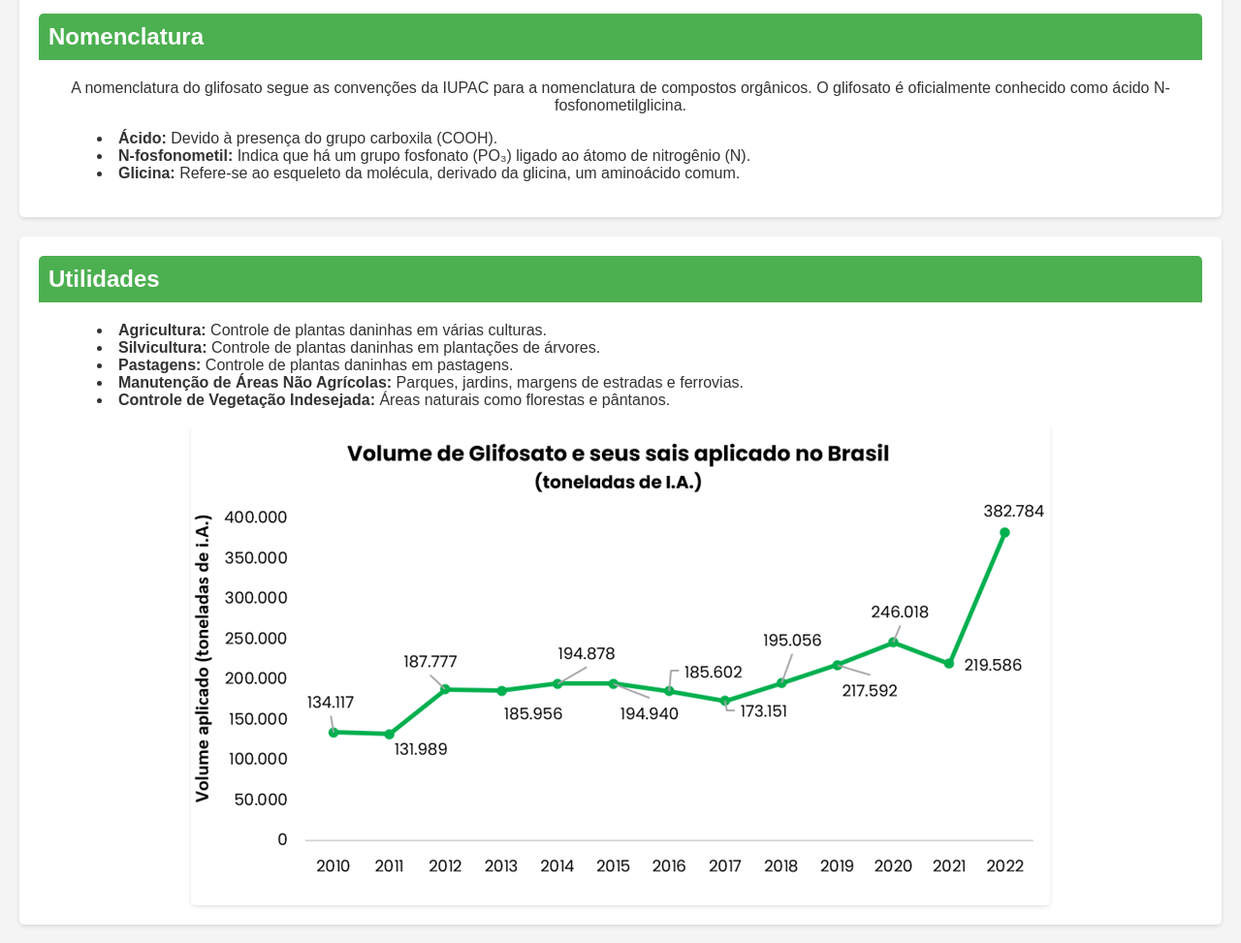
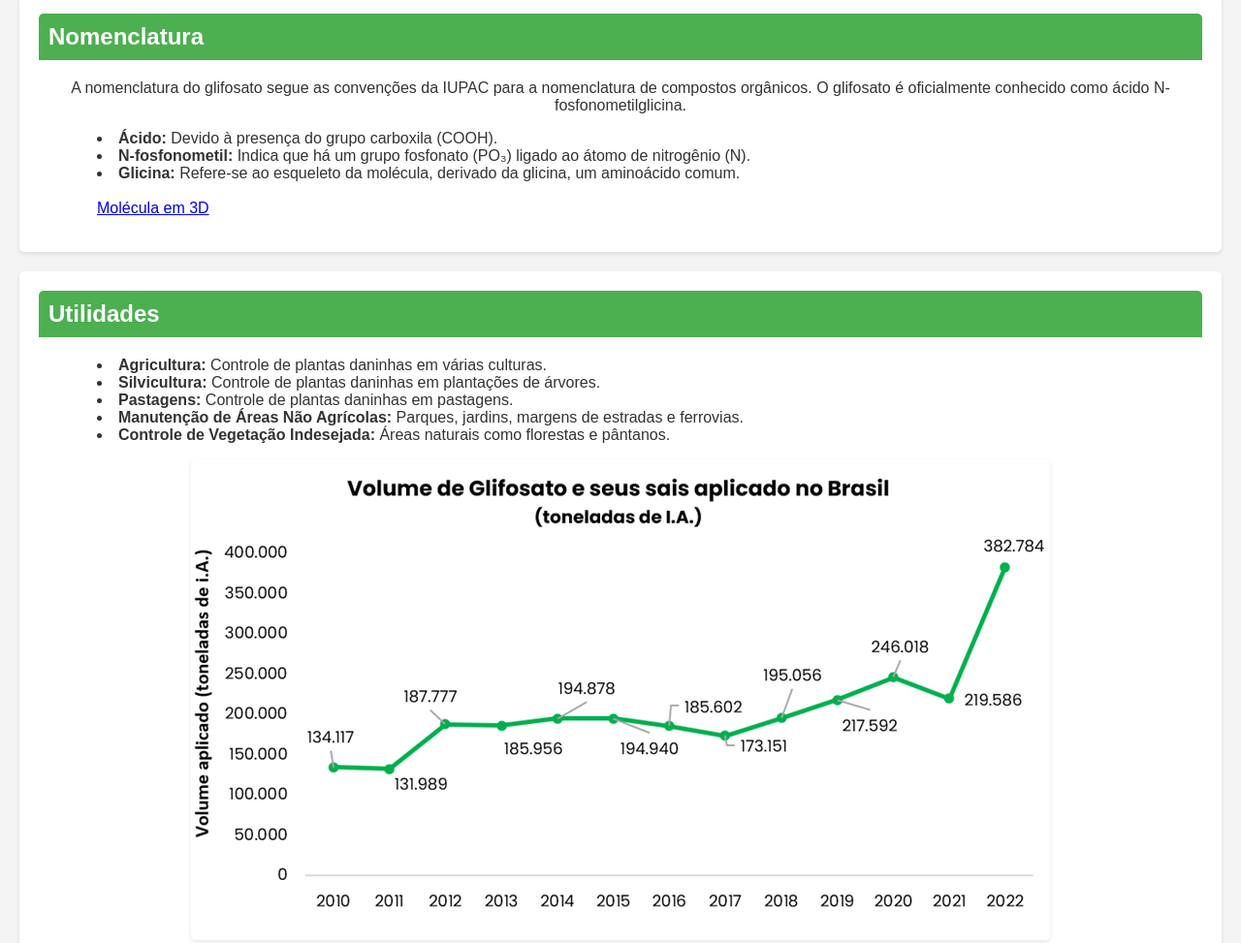
Before and after one commit to TiagoMberti/html_CTI, a plain HTML site: page index.html in a window 1280 px wide. Shown: the part 4040-5013 px from the top of the page at 97% size. Drawn offline with Linux system fonts and the light colour scheme.

Commit message:
Update index.html

```diff
--- a/index.html
+++ b/index.html
@@ -89,7 +89,8 @@
             <ul>
                 <li><strong>Ácido:</strong> Devido à presença do grupo carboxila (COOH).</li>
                 <li><strong>N-fosfonometil:</strong> Indica que há um grupo fosfonato (PO₃) ligado ao átomo de nitrogênio (N).</li>
-                <li><strong>Glicina:</strong> Refere-se ao esqueleto da molécula, derivado da glicina, um aminoácido comum.</li>
+                <li><strong>Glicina:</strong> Refere-se ao esqueleto da molécula, derivado da glicina, um aminoácido comum.</li><br>
+                <a href="https://molview.org/?cid=3496" target="_blank">Molécula em 3D</a>
             </ul>
         </section>
 
```
